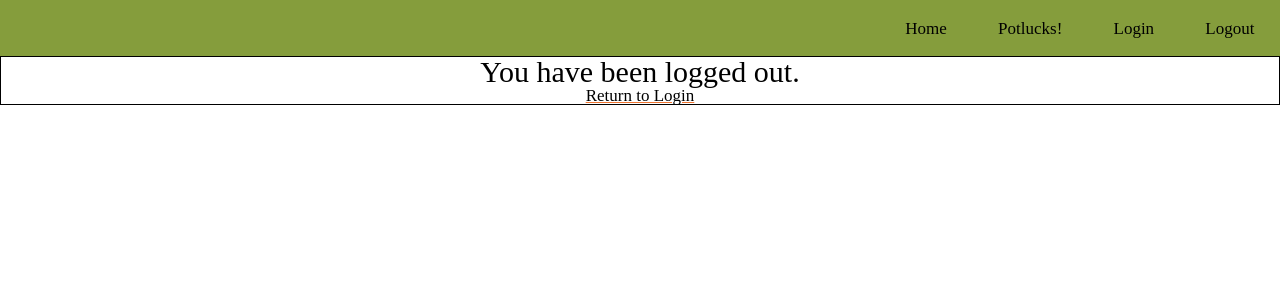
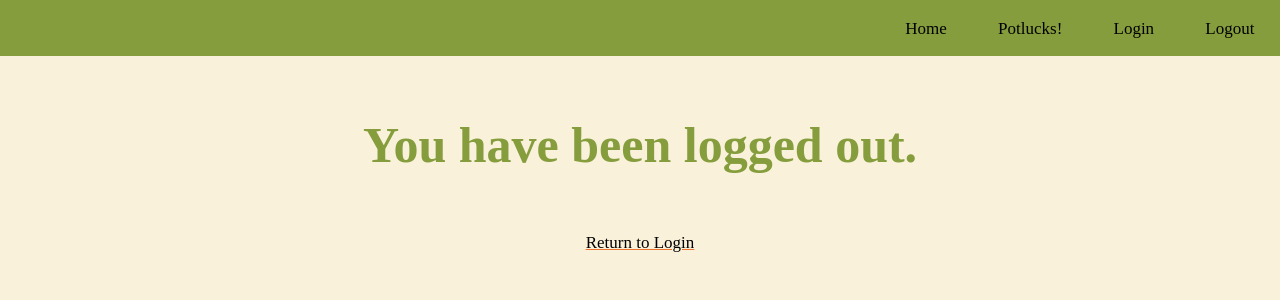
Before and after one commit to Build-Week-potluck-planner-9/front-end, a React (Create React App) app in the folder buildweek-potluck/: page /logout in a window 1280 px wide. Shown: the top 300 px of the page. Built offline with nearby package versions, Linux system fonts and the light colour scheme; no server answers; sample sign-in values are in the browser's storage.

Commit message:
added styling to logout page

```diff
--- a/buildweek-potluck/src/Components/Logout.js
+++ b/buildweek-potluck/src/Components/Logout.js
@@ -6,22 +6,20 @@ import { Link } from 'react-router-dom'
 
 const LogoutStyle = styled.div`
 
-    // background-color: #F9F1D9;
-    // min-height: 100%;
-    // color: #859D3C;
+    background-color: #F9F1D9;
+    min-height: 100%;
+    color: #859D3C;
 
-    // h1 {
-    //     font-size: 5em;
-    //     padding-bottom: 5%;
-    //     padding-top: 5%;
-    //     font-weight: bold;
-    // }
+    h1 {
+        font-size: 5em;
+        padding-bottom: 5%;
+        padding-top: 5%;
+        font-weight: bold;
+    }
 
     .links{
         text-decoration: underline #ED732E;
     }
-
-	border: black 1px solid;
 `
 
 export default function Logout() {
```
